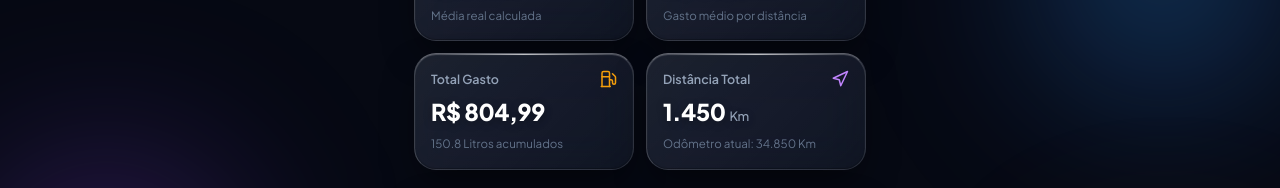
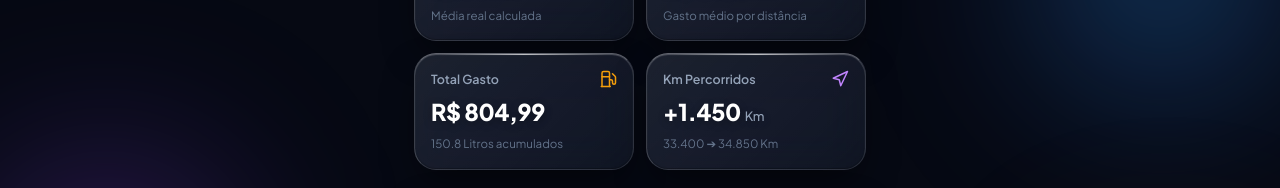
Before and after one commit to erickms11/gas-management, a React (Vite) app: page / in a window 1280 px wide. Shown: the part 160-348 px from the top of the page. Built offline with nearby package versions, Linux system fonts and the light colour scheme.

Commit message:
fix(dashboard): clarify distance card with start-to-current odometer and validate vehicle odometer input

```diff
--- a/src/App.tsx
+++ b/src/App.tsx
@@ -267,7 +267,11 @@ export function App() {
       {/* Visão Dashboard */}
       {activeTab === 'dashboard' && (
         <>
-          <StatsOverview stats={stats} />
+          <StatsOverview
+            stats={stats}
+            initialOdometer={activeVehicle?.initialOdometer}
+            currentOdometer={activeVehicle?.currentOdometer || stats.lastOdometer}
+          />
           <FlexCalculator />
           <ChartsView refuelings={processedRefuelings} />
           <RefuelList
--- a/src/components/StatsOverview.tsx
+++ b/src/components/StatsOverview.tsx
@@ -4,9 +4,20 @@ import { ConsumptionStats } from '../types/fuel';
 
 interface StatsOverviewProps {
   stats: ConsumptionStats;
+  initialOdometer?: number;
+  currentOdometer?: number;
 }
 
-export const StatsOverview: React.FC<StatsOverviewProps> = ({ stats }) => {
+export const StatsOverview: React.FC<StatsOverviewProps> = ({
+  stats,
+  initialOdometer,
+  currentOdometer,
+}) => {
+  const current = currentOdometer || stats.lastOdometer;
+  const initial = initialOdometer !== undefined && initialOdometer > 0
+    ? initialOdometer
+    : (stats.lastOdometer > stats.totalKmDriven ? stats.lastOdometer - stats.totalKmDriven : 0);
+
   return (
     <div className="stats-grid">
       <div className="glass-card stat-card">
@@ -52,15 +63,17 @@ export const StatsOverview: React.FC<StatsOverviewProps> = ({ stats }) => {
 
       <div className="glass-card stat-card">
         <div className="stat-header">
-          <span>Distância Total</span>
+          <span>Km Percorridos</span>
           <Navigation size={18} color="var(--accent-purple)" />
         </div>
         <div className="stat-value">
-          {stats.totalKmDriven > 0 ? stats.totalKmDriven.toLocaleString('pt-BR') : 0}
+          +{stats.totalKmDriven.toLocaleString('pt-BR')}
           <span className="stat-unit">Km</span>
         </div>
         <span style={{ fontSize: '0.72rem', color: 'var(--text-dim)' }}>
-          Odômetro atual: {stats.lastOdometer.toLocaleString('pt-BR')} Km
+          {initial > 0 && current > 0
+            ? `${initial.toLocaleString('pt-BR')} ➔ ${current.toLocaleString('pt-BR')} Km`
+            : `Odômetro: ${current.toLocaleString('pt-BR')} Km`}
         </span>
       </div>
     </div>
--- a/src/components/VehicleModal.tsx
+++ b/src/components/VehicleModal.tsx
@@ -62,6 +62,11 @@ export const VehicleModal: React.FC<VehicleModalProps> = ({
 
     const initOdo = parseInt(initialOdometer, 10) || 0;
     const currOdo = parseInt(currentOdometer, 10) || initOdo;
+
+    if (currOdo < initOdo) {
+      alert(`Atenção: O Odômetro Atual (${currOdo.toLocaleString('pt-BR')} Km) não pode ser menor que o Odômetro Inicial (${initOdo.toLocaleString('pt-BR')} Km). Verifique os números digitados.`);
+      return;
+    }
 
     const vehicleData: Vehicle = {
       id: vehicleToEdit ? vehicleToEdit.id : 'v_' + Date.now(),
```
